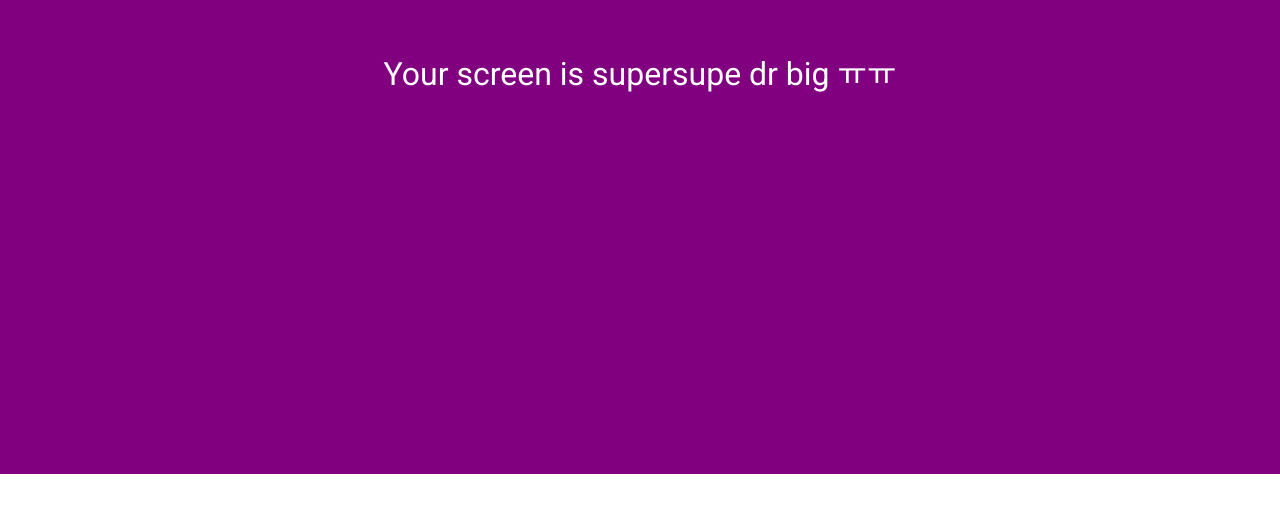
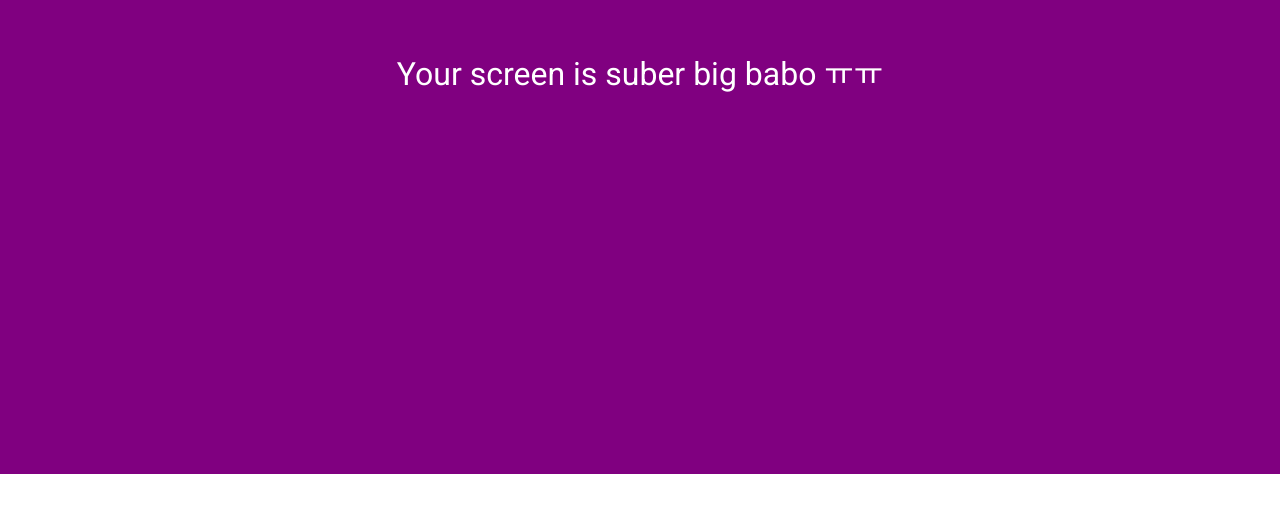
Before and after one commit to daesung955/practice-cocoa-clone, a plain HTML site: page friends.html in a window 1280 px wide. Shown: the part 326-838 px from the top of the page. Drawn offline with Linux system fonts and the light colour scheme; grey boxes are pictures that could not be loaded.

Commit message:
babo
babo

```diff
--- a/friends.html
+++ b/friends.html
@@ -103,7 +103,7 @@
     </div>
 
     <div id="no-mobile">
-      <span>Your screen is supersupe dr big ㅠㅠ</span>
+      <span>Your screen is suber big babo ㅠㅠ</span>
     </div>
 
     <script
```
